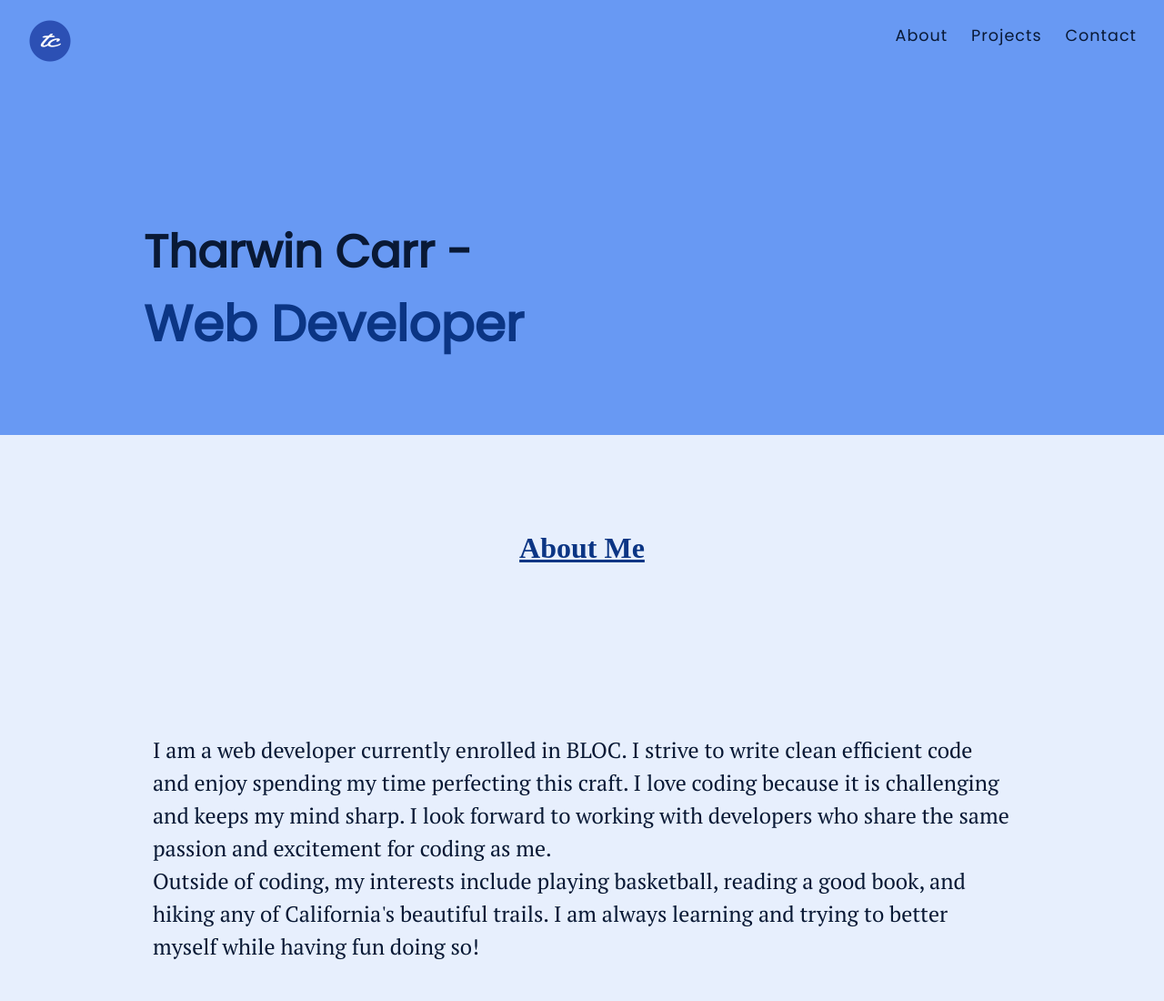
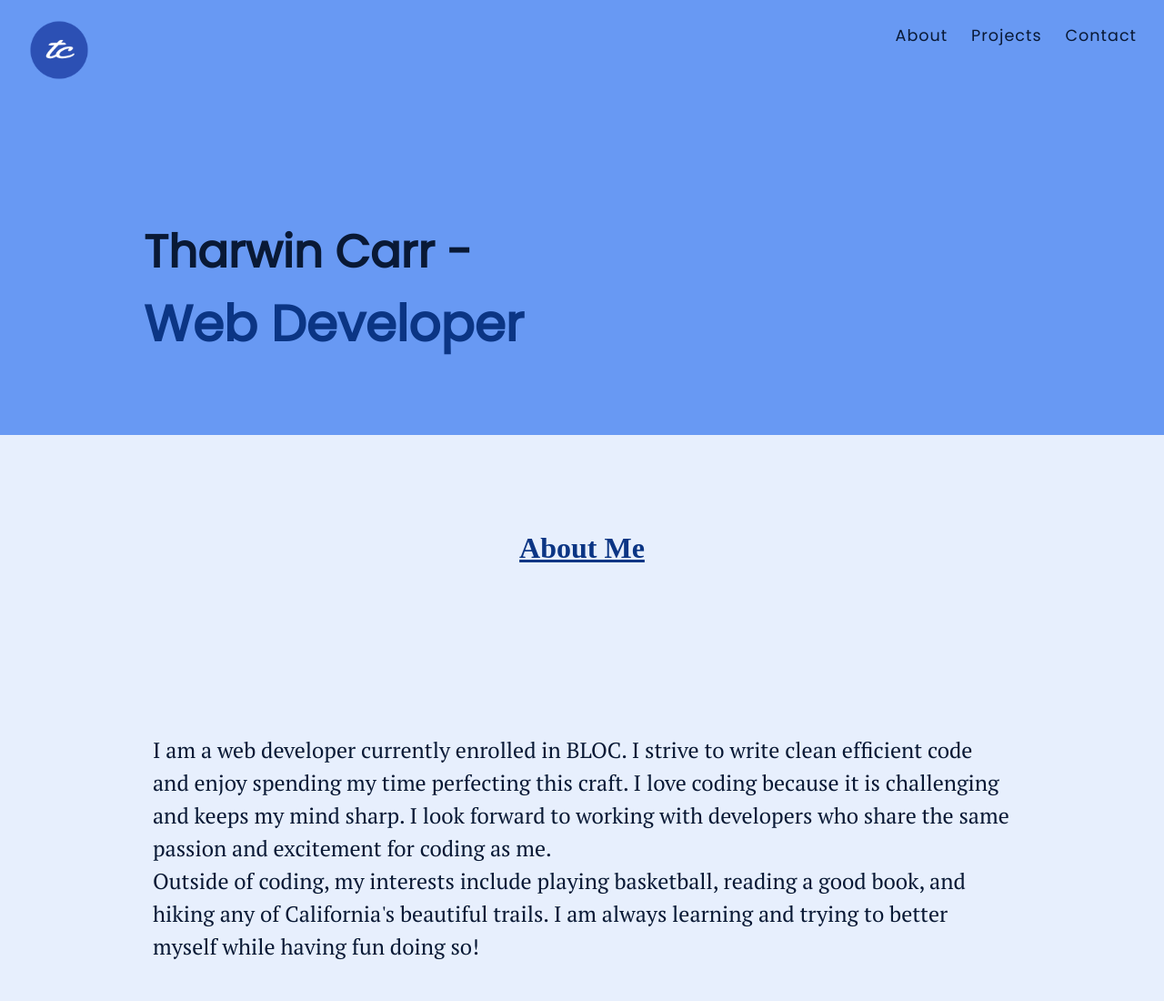
Before and after one commit to tharwin-carr/portfolio, a plain HTML site: page index.html in a window 1280 px wide. Shown: the top 1100 px of the page at 91% size. Drawn offline with Linux system fonts and the light colour scheme.

Commit message:
fixed logo

```diff
--- a/index.css
+++ b/index.css
@@ -26,7 +26,8 @@ body {
 }
 
 .mylogo {
-    width: 20px;
+    width: 30px;
+    height: 30px;
     margin-left: 17px;
     margin-top: 5px;
 }
@@ -238,7 +239,8 @@ h3 {
     }
 
     .mylogo {
-        width: 50px;
+        width: 70px;
+        height: 70px;
         margin-left: 30px;
         margin-top: 7px;
     }
```
